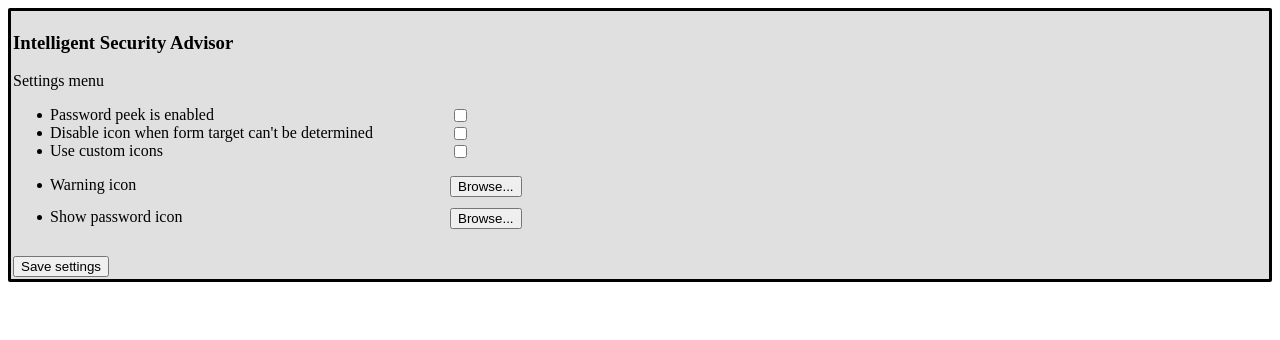
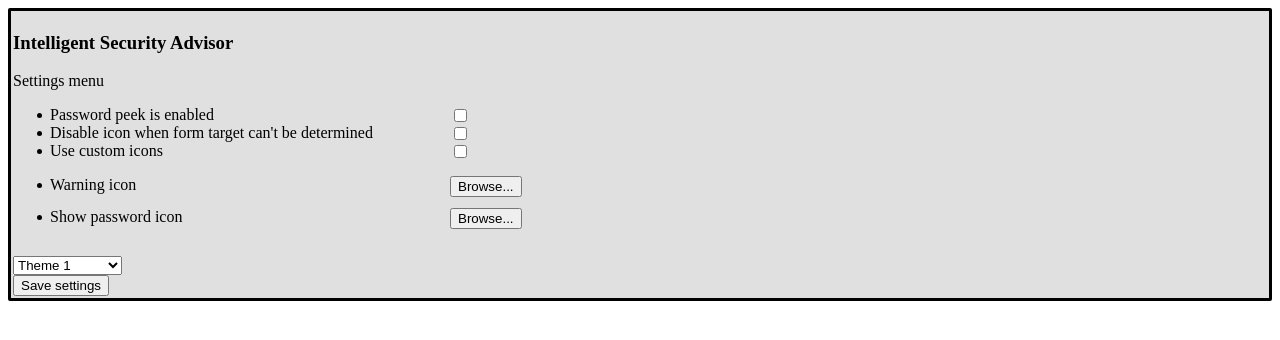
Before and after one commit to ohtufox/isa, a website: page data/html/settings.html in a window 1280 px wide. Drawn offline with Linux system fonts and the light colour scheme.

Commit message:
Beginning of the redesign of settings menu.

```diff
--- a/data/html/settings.html
+++ b/data/html/settings.html
@@ -41,6 +41,13 @@
                     </li>
                 </ul>
             </section>
+            <section id="themes">
+                <select>
+                    <option value=1>Theme 1</option>
+                    <option value=2>Theme 2</option>
+                    <option value=3>Custom theme</option>
+                </select>
+            </section>
             <button id="settingsSubmit" type="button">Save settings</button>
         </div>
     </body>
```
